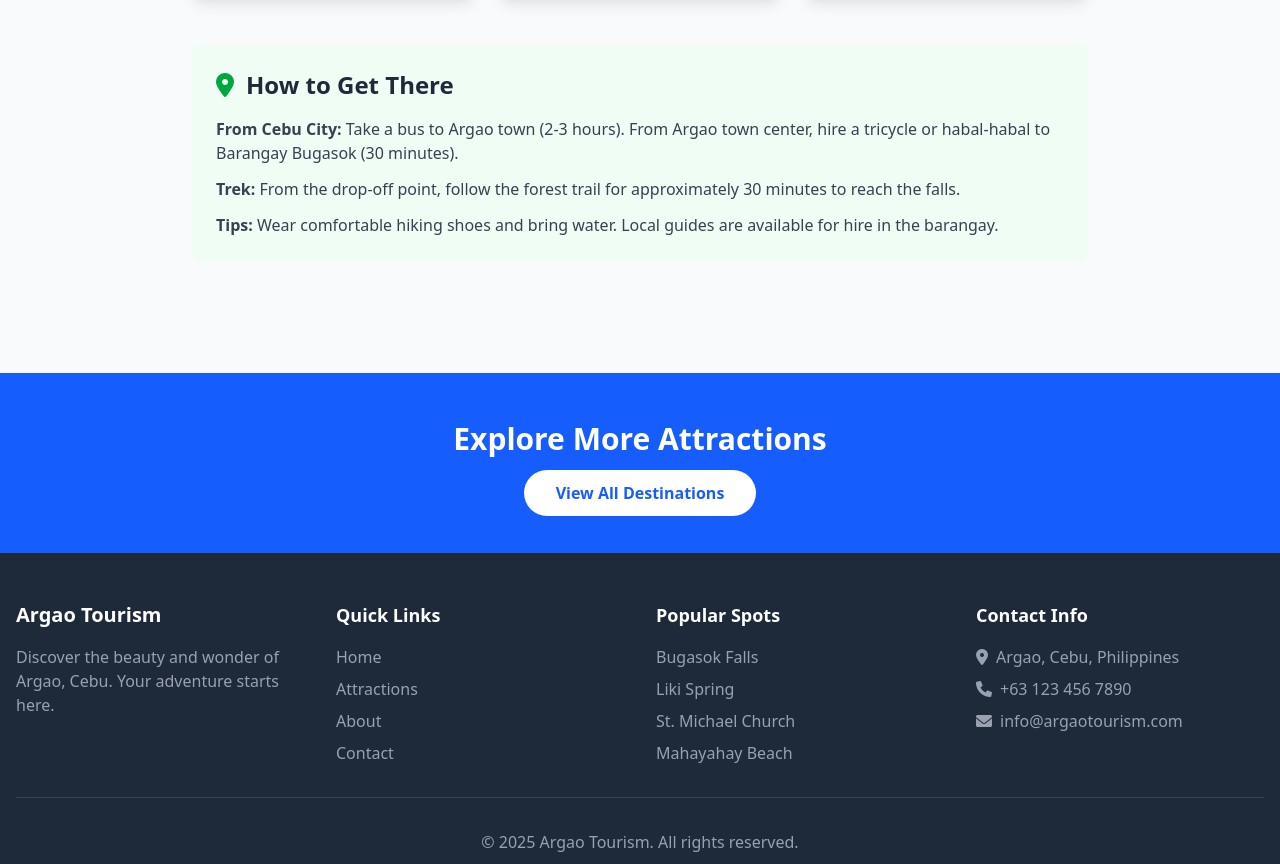
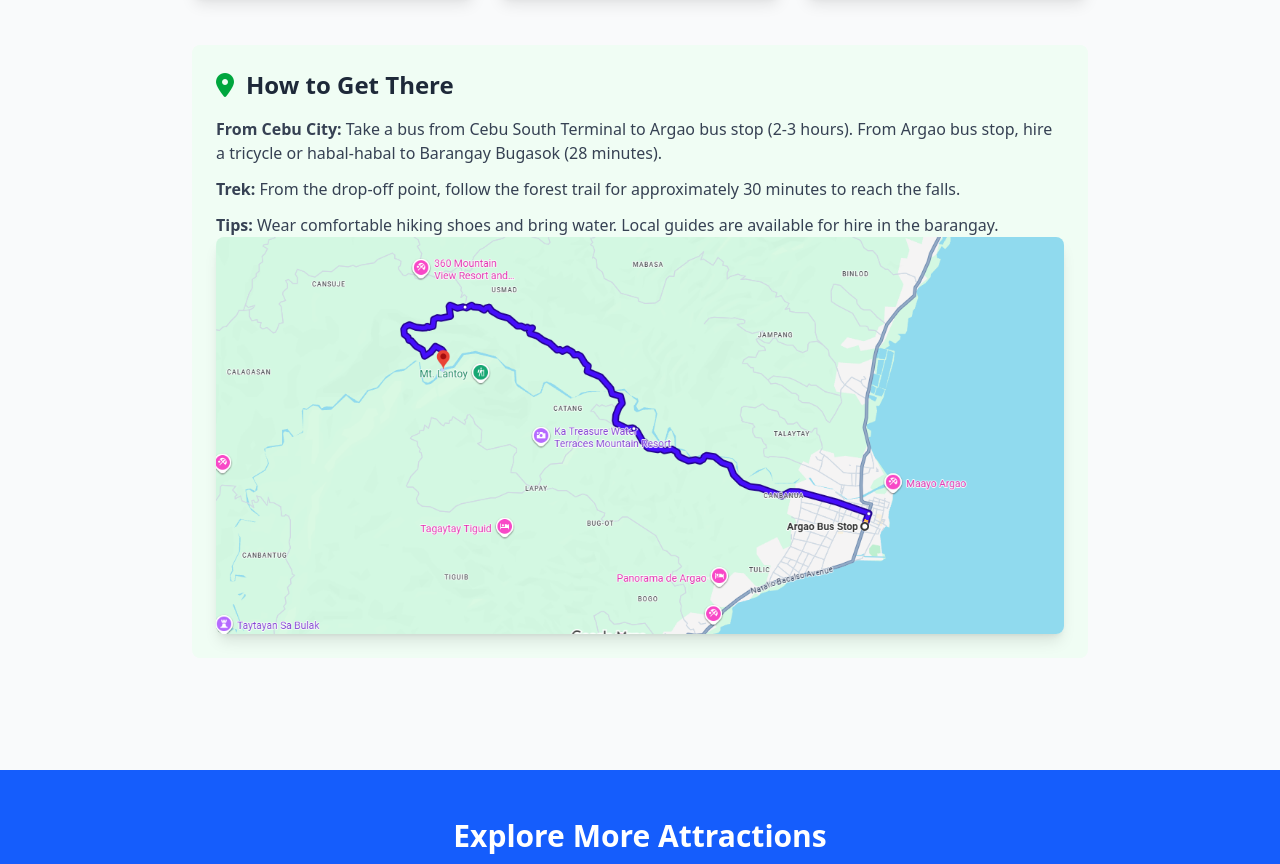
Before and after one commit to chikitita20/ARGAO-TOURISM, a website: page bugasok-falls.html in a window 1280 px wide. Shown: the part 1891-2755 px from the top of the page. Drawn offline with Linux system fonts and the light colour scheme.

Commit message:
Inserted Map at bugasok-falls

```diff
--- a/bugasok-falls.html
+++ b/bugasok-falls.html
@@ -102,9 +102,12 @@
                             How to Get There
                         </h3>
                         <div class="space-y-3 text-gray-700">
-                            <p><strong>From Cebu City:</strong> Take a bus to Argao town (2-3 hours). From Argao town center, hire a tricycle or habal-habal to Barangay Bugasok (30 minutes).</p>
+                            <p><strong>From Cebu City:</strong> Take a bus from Cebu South Terminal to Argao bus stop (2-3 hours). From Argao bus stop, hire a tricycle or habal-habal to Barangay Bugasok (28 minutes).</p>
                             <p><strong>Trek:</strong> From the drop-off point, follow the forest trail for approximately 30 minutes to reach the falls.</p>
                             <p><strong>Tips:</strong> Wear comfortable hiking shoes and bring water. Local guides are available for hire in the barangay.</p>
+                        </div>
+                        <div class="mt-6 rounded-lg overflow-hidden shadow-lg aspect-[4/3]">
+                            <img src="src/img/mapbugasok.png" alt="Map to Liki Spring" class="w-full h-full object-cover">
                         </div>
                     </div>
                 </div>
```
Also changed, not shown: src/img/mapbugasok.png (added).
